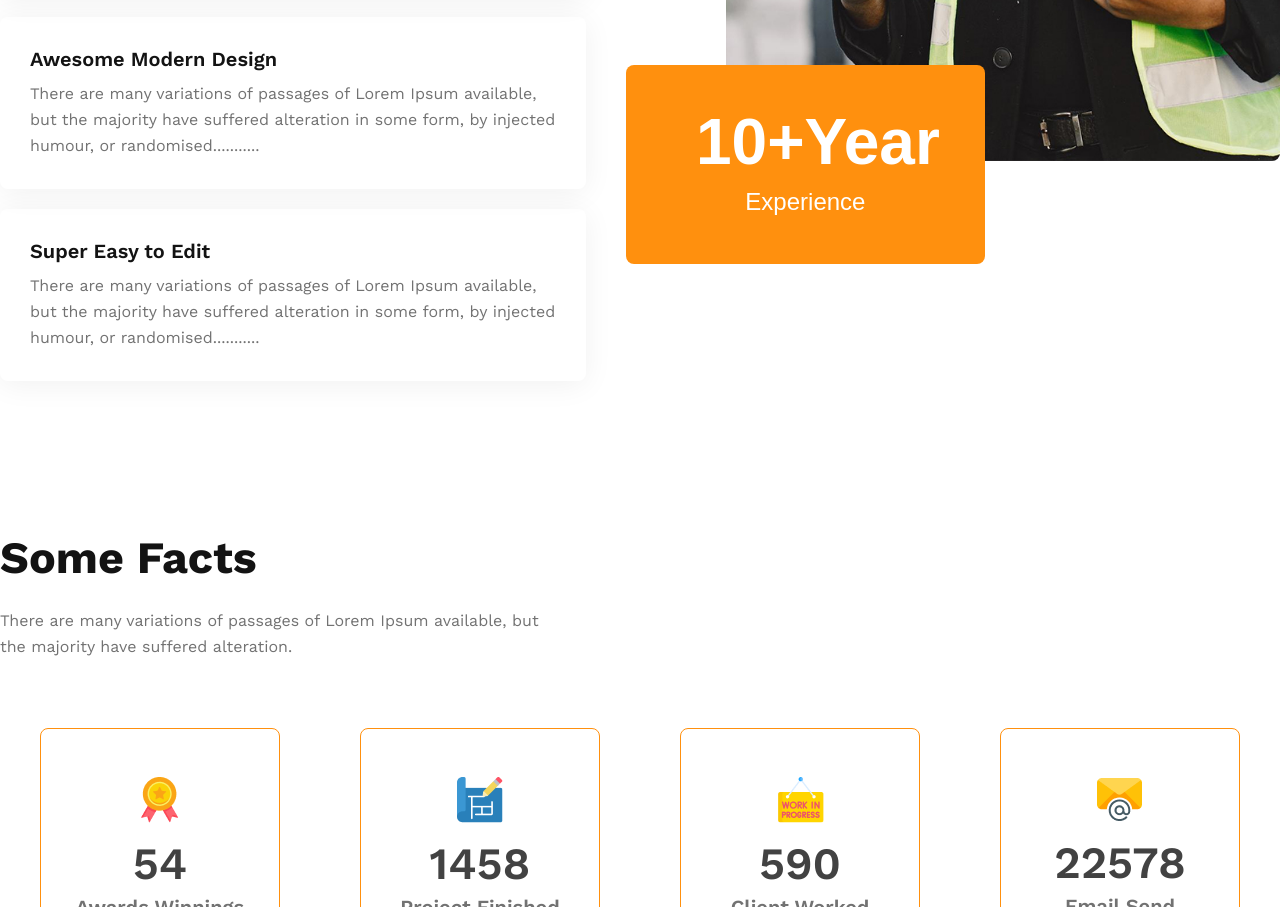
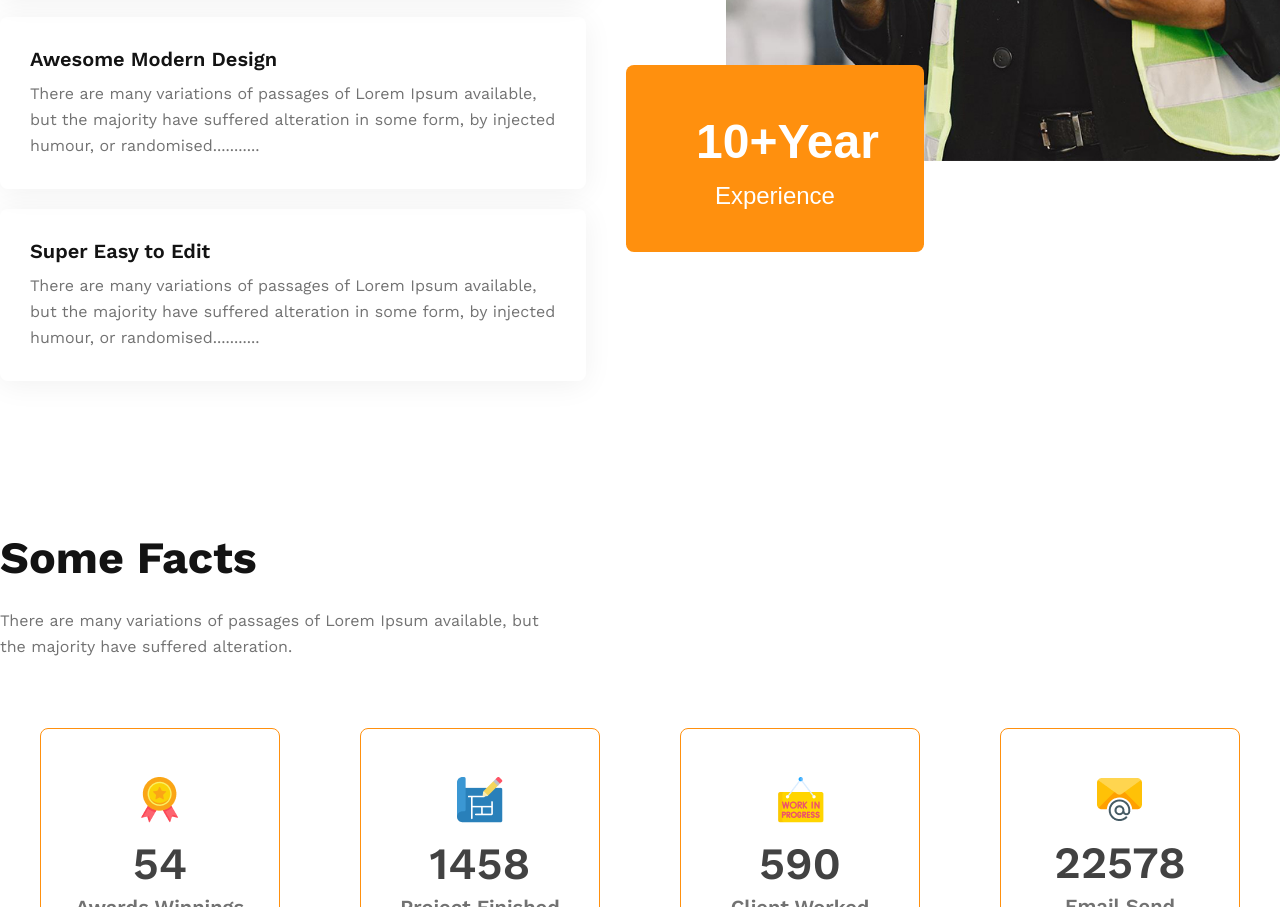
Before and after one commit to creatimint/architect-site, a plain HTML site: page index.html in a window 1280 px wide. Shown: the part 2804-3711 px from the top of the page. Drawn offline with nearby package versions, Linux system fonts and the light colour scheme.

Commit message:
file name changed

```diff
--- a/architect.html
+++ b/index.html
@@ -4,7 +4,7 @@
     <meta charset="UTF-8">
     <meta name="viewport" content="width=device-width, initial-scale=1.0">
     <title>Architect</title>
-    <link rel="stylesheet" href="architect.css">
+    <link rel="stylesheet" href="style.css">
     <link rel="icon" href="Images/icons/FDL.png" type="image/x-icon">
 </head>
 <body class="work-sans-font">
--- a/architect.css
+++ b/style.css
@@ -213,7 +213,7 @@ nav{
 }
 #year{
   color: #fff;
-  font-size: 4rem;
+  font-size: 3rem;
   line-height: 70px;
   font-weight: 700;
   margin-bottom: 5px;
@@ -222,7 +222,7 @@ nav{
   margin: 0;
   color: #fff;
   font-size: 1.5rem;
-  line-height: 40px;
+  /* line-height: 40px; */
   font-weight: 500;
 }
 
```
